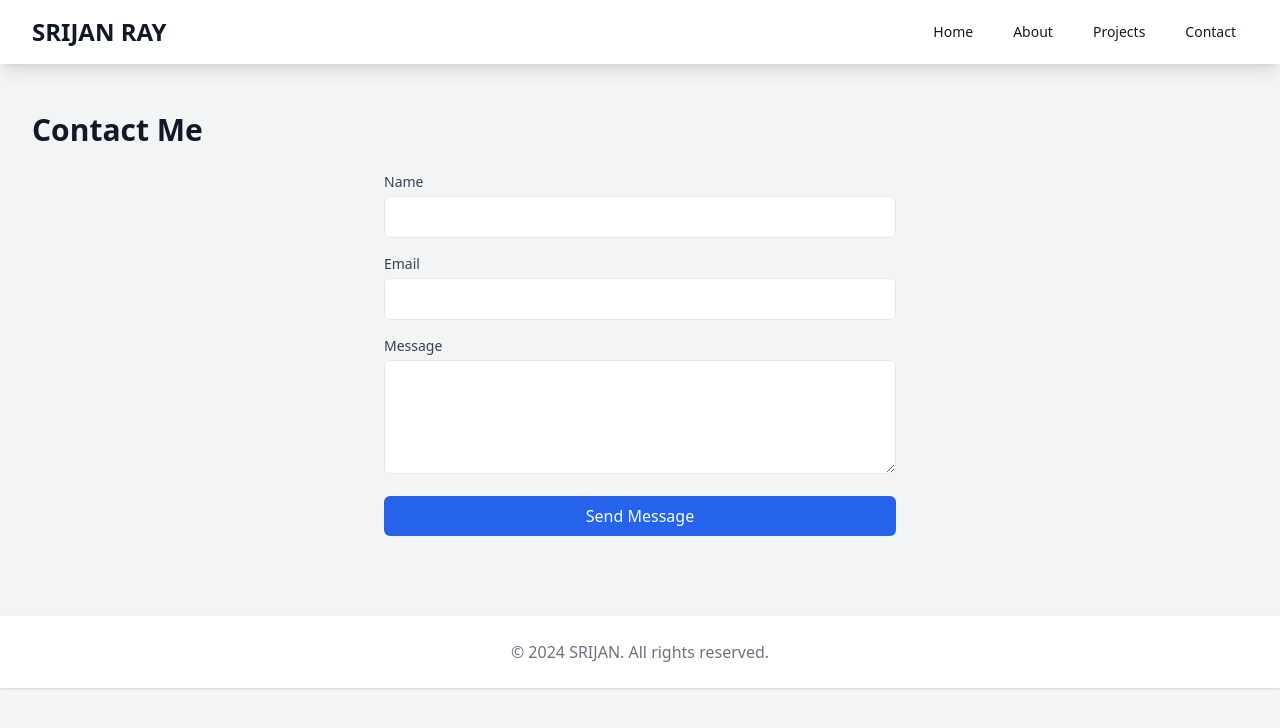
After one commit to BOBSRIJAN/portfolio, a Django app: page /contact/ in a window 1280 px wide. The commit adds this page. Shown: the top 728 px of the page. Run offline with Django 5.2, Linux system fonts and the light colour scheme; some libraries are stand-ins or nearby versions.

Commit message:
50% back-end is done!

```diff
--- a/app/templates/app/admin/AdminContacts.html
+++ b/app/templates/app/admin/AdminContacts.html
@@ -21,7 +21,7 @@
                     <td class="px-6 py-4 whitespace-nowrap text-sm text-gray-900 dark:text-gray-100">{{ contact.name }}</td>
                     <td class="px-6 py-4 whitespace-nowrap text-sm text-gray-900 dark:text-gray-100">{{ contact.email }}</td>
                     <td class="px-6 py-4 text-sm text-gray-900 dark:text-gray-100">{{ contact.message|truncatewords:20 }}</td>
-                    <td class="px-6 py-4 whitespace-nowrap text-sm text-gray-900 dark:text-gray-100">{{ contact.created_at|date:"Y-m-d H:i" }}</td>
+                    <td class="px-6 py-4 whitespace-nowrap text-sm text-gray-900 dark:text-gray-100">{{ contact.timestamp|date:"Y-m-d H:i" }}</td>
                 </tr>
             {% endfor %}
         </tbody>
--- a/app/templates/app/admin/AdminPanel.html
+++ b/app/templates/app/admin/AdminPanel.html
@@ -36,7 +36,7 @@
             <div class="pt-2 pb-3 space-y-1">
                 <a href="/custom-admin/projects" class="block px-3 py-2 text-base font-medium hover:bg-gray-200 dark:hover:bg-gray-700">Projects</a>
                 <a href="/custom-admin/contacts" class="block px-3 py-2 text-base font-medium hover:bg-gray-200 dark:hover:bg-gray-700">Contacts</a>
-                <a href="/admin/logout/" class="block px-3 py-2 text-base font-medium hover:bg-gray-200 dark:hover:bg-gray-700">Logout</a>
+                <a href="/" class="block px-3 py-2 text-base font-medium hover:bg-gray-200 dark:hover:bg-gray-700">Logout</a>
             </div>
         </div>
     </nav>
--- a/app/templates/app/admin/AdminProjects.html
+++ b/app/templates/app/admin/AdminProjects.html
@@ -22,7 +22,7 @@
         </div>
         <div>
             <label for="image" class="block text-sm font-medium text-gray-700 dark:text-gray-300">Image URL</label>
-            <input type="text" name="image" id="image" class="mt-1 p-2 w-full border rounded-md dark:bg-gray-700 dark:border-gray-600" required>
+            <input type="text" name="image" id="image" class="mt-1 p-2 w-full border rounded-md dark:bg-gray-700 dark:border-gray-600">
         </div>
         <div>
             <label for="github_link" class="block text-sm font-medium text-gray-700 dark:text-gray-300">GitHub Link</label>
--- /dev/null
+++ b/app/templates/app/contact.html
@@ -0,0 +1,38 @@
+{% extends 'layout.html' %}
+{% load static %}
+{% block title %}Contact{% endblock %}
+        {% block navPc %}
+            <a href="/" class="px-3 py-2 text-sm font-medium hover:bg-gray-200 dark:hover:bg-gray-700 rounded">Home</a>
+            <a href="/#about" class="px-3 py-2 text-sm font-medium hover:bg-gray-200 dark:hover:bg-gray-700 rounded">About</a>
+            <a href="/#projects" class="px-3 py-2 text-sm font-medium hover:bg-gray-200 dark:hover:bg-gray-700 rounded">Projects</a>
+            <a href="/contact" class="px-3 py-2 text-sm font-medium hover:bg-gray-200 dark:hover:bg-gray-700 rounded">Contact</a>
+        {% endblock %}
+        {% block navPhone %}
+            <div class="pt-2 pb-3 space-y-1">
+                <a href="/" class="block px-3 py-2 text-base font-medium hover:bg-gray-200 dark:hover:bg-gray-700">Home</a>
+                <a href="/#about" class="block px-3 py-2 text-base font-medium hover:bg-gray-200 dark:hover:bg-gray-700">About</a>
+                <a href="/#projects" class="block px-3 py-2 text-base font-medium hover:bg-gray-200 dark:hover:bg-gray-700">Projects</a>
+                <a href="/contact" class="block px-3 py-2 text-base font-medium hover:bg-gray-200 dark:hover:bg-gray-700">Contact</a>
+            </div>
+        {% endblock %}
+{% block content %}
+    <section class="max-w-7xl mx-auto px-4 sm:px-6 lg:px-8 py-12">
+        <h2 class="text-3xl font-bold mb-6">Contact Me</h2>
+        <form method="POST" class="max-w-lg mx-auto">
+            {% csrf_token %}
+            <div class="mb-4">
+                <label for="name" class="block text-sm font-medium text-gray-700 dark:text-gray-300">Name</label>
+                <input type="text" name="name" id="name" class="mt-1 p-2 w-full border rounded-md dark:bg-gray-700 dark:border-gray-600" required>
+            </div>
+            <div class="mb-4">
+                <label for="email" class="block text-sm font-medium text-gray-700 dark:text-gray-300">Email</label>
+                <input type="email" name="email" id="email" class="mt-1 p-2 w-full border rounded-md dark:bg-gray-700 dark:border-gray-600" required>
+            </div>
+            <div class="mb-4">
+                <label for="message" class="block text-sm font-medium text-gray-700 dark:text-gray-300">Message</label>
+                <textarea name="message" id="message" rows="4" class="mt-1 p-2 w-full border rounded-md dark:bg-gray-700 dark:border-gray-600" required></textarea>
+            </div>
+            <button type="submit" class="w-full bg-blue-600 text-white py-2 rounded-md hover:bg-blue-700 transition">Send Message</button>
+        </form>
+    </section>
+{% endblock %}
--- a/app/views.py
+++ b/app/views.py
@@ -2,6 +2,7 @@ from django.shortcuts import render,redirect
 from . import dbconf
 from django.contrib import messages
 from bson import ObjectId
+from datetime import datetime
 # Create your views here.
 
 def home(request):
@@ -13,7 +14,18 @@ def contact(request):
         name = request.POST.get('name')
         email = request.POST.get('email')
         message = request.POST.get('message')
-
+        if name and email and message:
+            contact_data = {
+                'id': str(ObjectId()),
+                'name': name,
+                'email': email,
+                'message': message,
+                'timestamp': datetime.now()
+            }
+            dbconf.Contact.insert_one(contact_data)
+            messages.success(request, 'Your message has been sent successfully!')
+        else:
+            messages.error(request, 'Please fill out all fields.')
     return render(request, 'app/contact.html')
 
 
--- a/templates/layout.html
+++ b/templates/layout.html
@@ -16,10 +16,12 @@
                     <a href="/" class="flex-shrink-0 flex items-center text-2xl font-bold">SRIJAN RAY</a>
                 </div>
                 <div class="hidden sm:ml-6 sm:flex sm:items-center space-x-4">
+                {% block navPc %}
                     <a href="/" class="px-3 py-2 text-sm font-medium hover:bg-gray-200 dark:hover:bg-gray-700 rounded">Home</a>
                     <a href="#about" class="px-3 py-2 text-sm font-medium hover:bg-gray-200 dark:hover:bg-gray-700 rounded">About</a>
                     <a href="#projects" class="px-3 py-2 text-sm font-medium hover:bg-gray-200 dark:hover:bg-gray-700 rounded">Projects</a>
                     <a href="/contact" class="px-3 py-2 text-sm font-medium hover:bg-gray-200 dark:hover:bg-gray-700 rounded">Contact</a>
+                {% endblock %}
                 </div>
                 <div class="-mr-2 flex items-center sm:hidden">
                     <button id="menu-toggle" class="inline-flex items-center justify-center p-2 rounded-md text-gray-400 hover:text-gray-500 hover:bg-gray-100 focus:outline-none">
@@ -32,12 +34,14 @@
             </div>
         </div>
         <div id="mobile-menu" class="hidden sm:hidden">
+            {% block navPhone %}
             <div class="pt-2 pb-3 space-y-1">
                 <a href="/" class="block px-3 py-2 text-base font-medium hover:bg-gray-200 dark:hover:bg-gray-700">Home</a>
                 <a href="#about" class="block px-3 py-2 text-base font-medium hover:bg-gray-200 dark:hover:bg-gray-700">About</a>
                 <a href="#projects" class="block px-3 py-2 text-base font-medium hover:bg-gray-200 dark:hover:bg-gray-700">Projects</a>
                 <a href="/contact" class="block px-3 py-2 text-base font-medium hover:bg-gray-200 dark:hover:bg-gray-700">Contact</a>
             </div>
+            {% endblock %}
         </div>
     </nav>
     <main class="pt-16">
```
